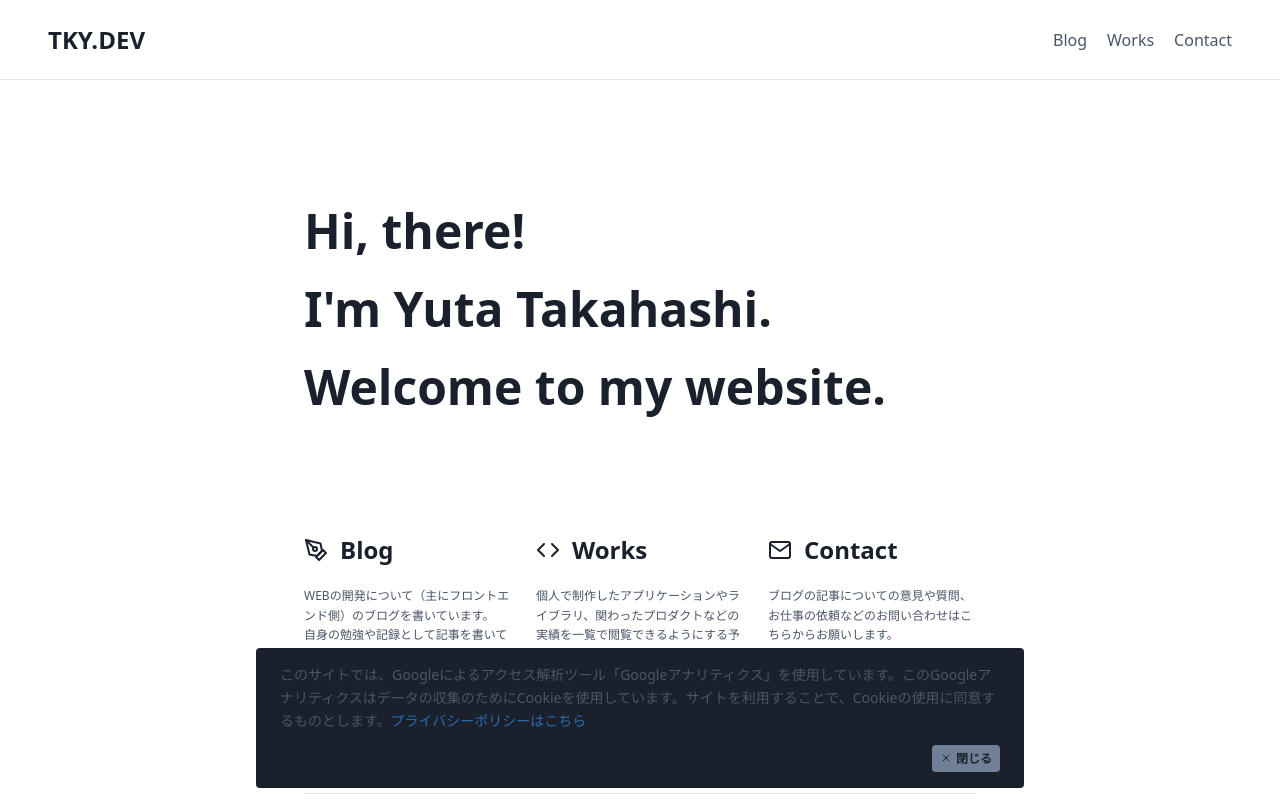
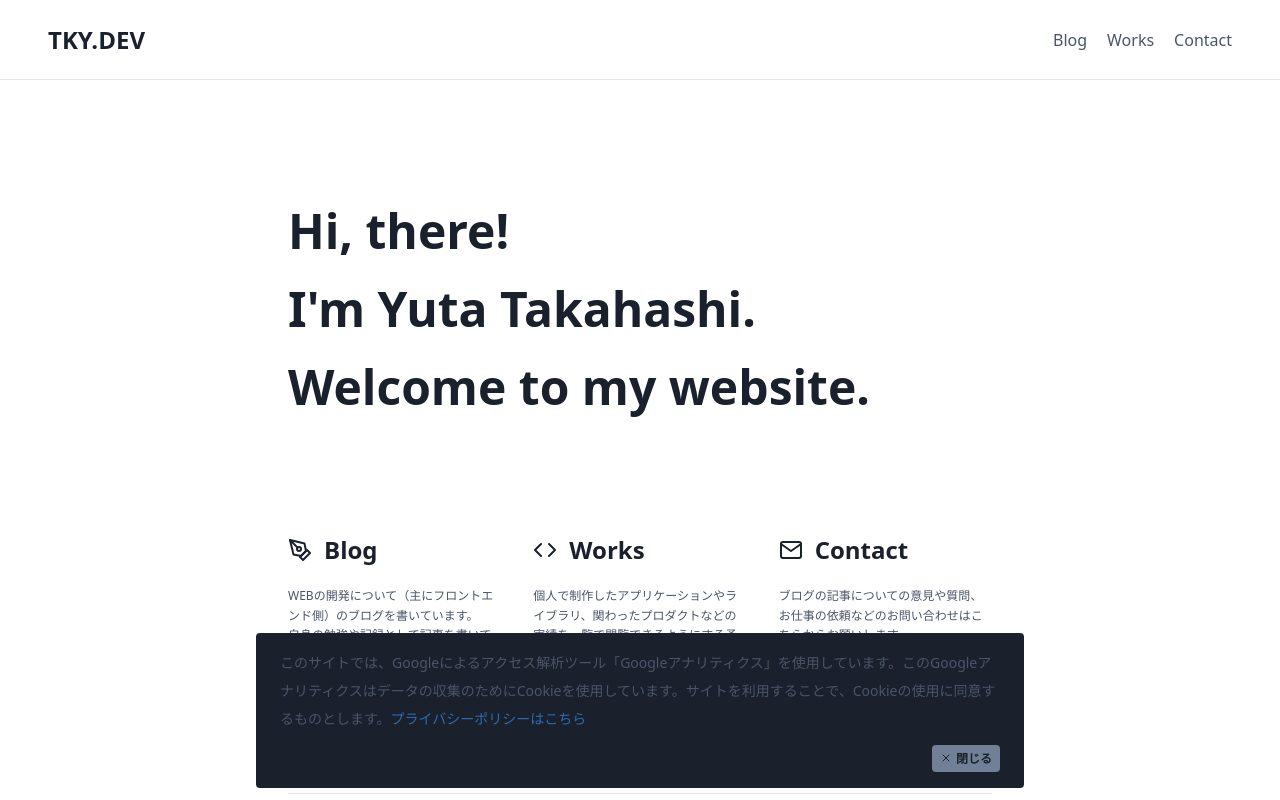
Before and after one commit to imatchapro/dev-blog, a Next.js app: page / in a window 1280 px wide. Shown: the top 800 px of the page. Built offline with nearby package versions, Linux system fonts and the light colour scheme; a small style sheet from the web is missing.

Commit message:
fix: styled

```diff
--- a/src/components/molecules/ModalCookieAgreement.tsx
+++ b/src/components/molecules/ModalCookieAgreement.tsx
@@ -27,7 +27,7 @@ const ModalCookieAgreement: React.FC = () => {
     display && (
       <div className="w-full fixed bottom-0 right-0 p-3">
         <div className="max-w-screen-md mx-auto rounded bg-gray-900 py-4 px-4 sm:px-6">
-          <p className="text-xs sm:text-sm">
+          <p className="text-xs leading-loose sm:text-sm">
             このサイトでは、Googleによるアクセス解析ツール「Googleアナリティクス」を使用しています。このGoogleアナリティクスはデータの収集のためにCookieを使用しています。サイトを利用することで、Cookieの使用に同意するものとします。
             <Link href={'/privacy'}>
               <a className="text-blue-700">プライバシーポリシーはこちら</a>
--- a/src/components/organisms/TheContentsNavigation.tsx
+++ b/src/components/organisms/TheContentsNavigation.tsx
@@ -7,7 +7,7 @@ import ContentNavItemLink from '../atoms/ContentNavItemLink';
 const TheContentsNavigation: React.FC = () => {
   return (
     <nav className="mt-12">
-      <ul className="grid grid-cols-1 gap-12 sm:grid-cols-3 sm:gap-6">
+      <ul className="grid grid-cols-1 gap-12 sm:grid-cols-3 sm:gap-8">
         <li>
           <ContentNavItemHeading href={'/blog'} text="Blog" icon={<FiPenTool />} />
           <ContentNavItemText>
--- a/src/components/templates/Layout.tsx
+++ b/src/components/templates/Layout.tsx
@@ -7,7 +7,7 @@ const Layout: React.FC = ({ children }) => (
   <div className="flex flex-col h-screen">
     <TheHeader />
     <main className="flex-grow mt-16 sm:mt-20">
-      <div className="mx-auto px-6 py-16 container max-w-screen-md h-full sm:px-12 sm:py-20">
+      <div className="mx-auto px-6 py-16 container max-w-screen-md h-full sm:px-8 sm:py-20">
         {children}
       </div>
       <ModalCookieAgreement />
```
